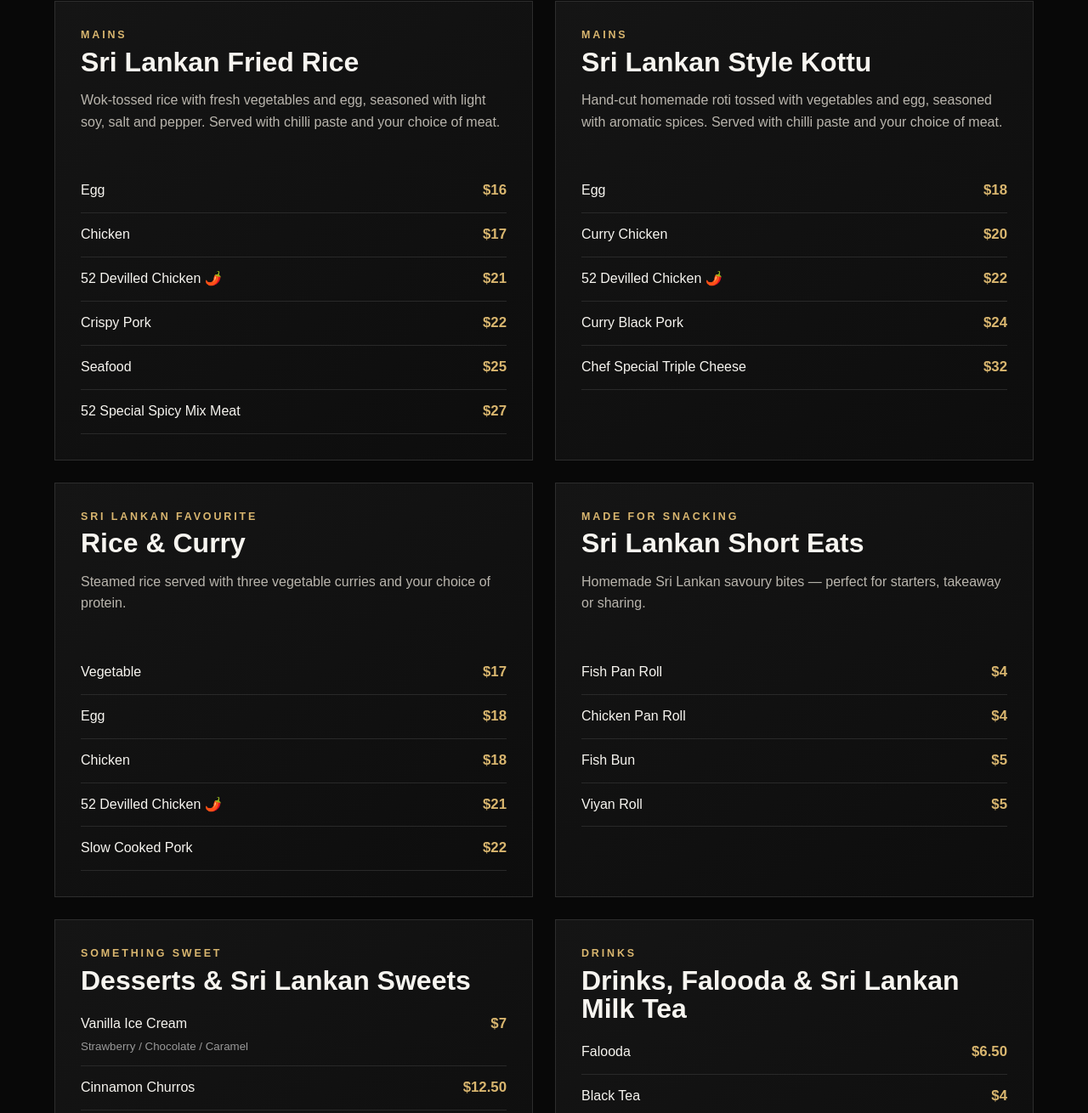
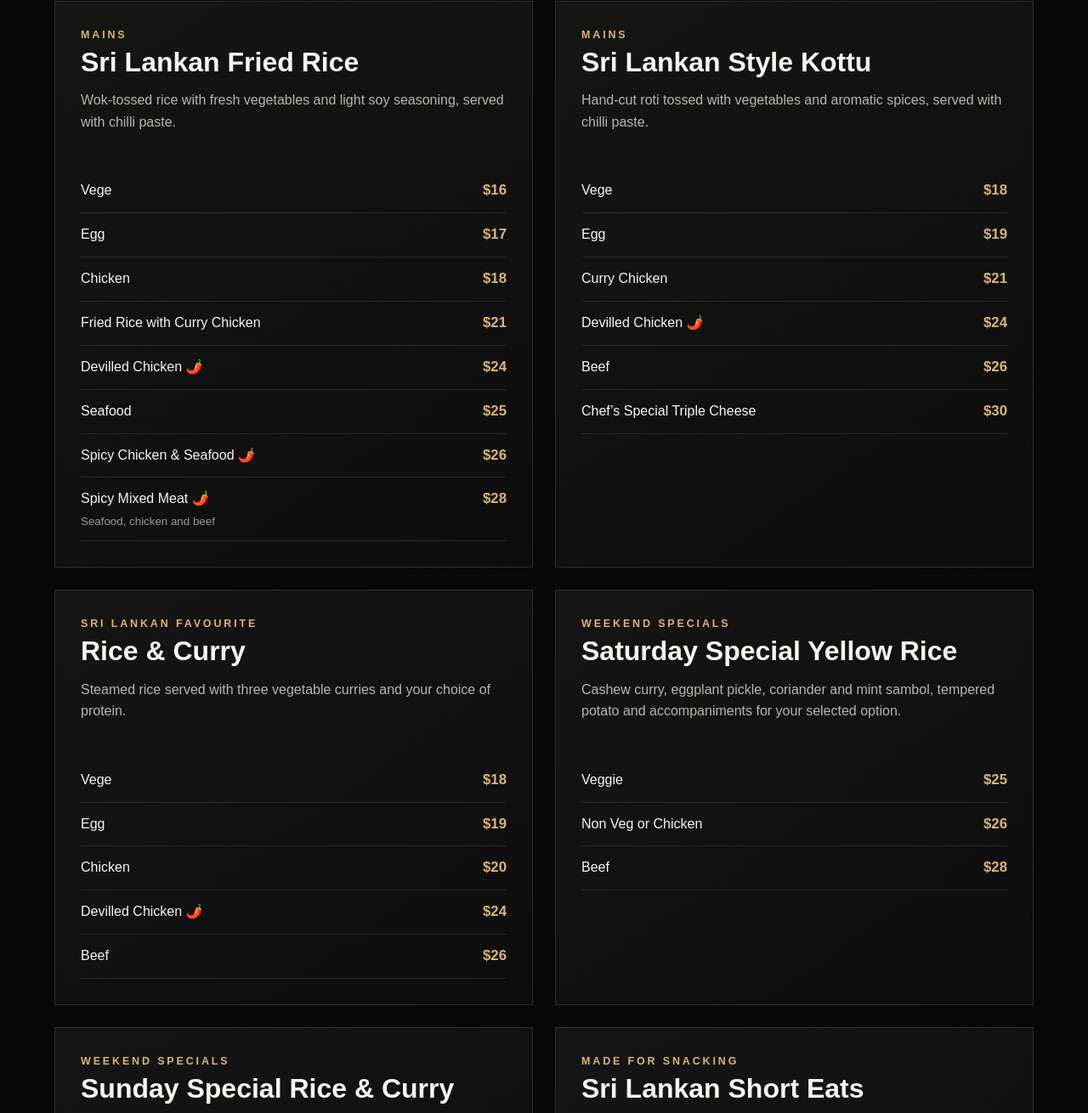
Before and after one commit to 52south/52south, a plain HTML site: page menu/index.html in a window 1280 px wide. Shown: the part 1872-3182 px from the top of the page at 85% size. Drawn offline with Linux system fonts and the light colour scheme; files that its build step writes are made by us from their sources.

Commit message:
Update menu prices to match Square and add weekend and cake options

```diff
--- a/menu/index.html
+++ b/menu/index.html
@@ -151,80 +151,122 @@
 <section class="menu-category">
 <div class="eyebrow">Mains</div>
 <h2 id="fried-rice">Sri Lankan Fried Rice</h2>
-<p class="category-desc">Wok-tossed rice with fresh vegetables and egg, seasoned with light soy, salt and pepper. Served with chilli paste and your choice of meat.</p>
+<p class="category-desc">Wok-tossed rice with fresh vegetables and light soy seasoning, served with chilli paste.</p>
 <div class="price-row">
-<span>Egg</span>
+<span>Vege</span>
 <strong>$16</strong>
 </div>
 <div class="price-row">
-<span>Chicken</span>
+<span>Egg</span>
 <strong>$17</strong>
 </div>
 <div class="price-row">
-<span>52 Devilled Chicken 🌶️</span>
+<span>Chicken</span>
+<strong>$18</strong>
+</div>
+<div class="price-row">
+<span>Fried Rice with Curry Chicken</span>
 <strong>$21</strong>
 </div>
 <div class="price-row">
-<span>Crispy Pork</span>
-<strong>$22</strong>
+<span>Devilled Chicken 🌶️</span>
+<strong>$24</strong>
 </div>
 <div class="price-row">
 <span>Seafood</span>
 <strong>$25</strong>
 </div>
 <div class="price-row">
-<span>52 Special Spicy Mix Meat</span>
-<strong>$27</strong>
+<span>Spicy Chicken &amp; Seafood 🌶️</span>
+<strong>$26</strong>
+</div>
+<div class="price-row">
+<span>Spicy Mixed Meat 🌶️ <small>Seafood, chicken and beef</small></span>
+<strong>$28</strong>
 </div>
 </section>
 <section class="menu-category">
 <div class="eyebrow">Mains</div>
 <h2 id="kottu">Sri Lankan Style Kottu</h2>
-<p class="category-desc">Hand-cut homemade roti tossed with vegetables and egg, seasoned with aromatic spices. Served with chilli paste and your choice of meat.</p>
+<p class="category-desc">Hand-cut roti tossed with vegetables and aromatic spices, served with chilli paste.</p>
 <div class="price-row">
-<span>Egg</span>
+<span>Vege</span>
 <strong>$18</strong>
 </div>
 <div class="price-row">
-<span>Curry Chicken</span>
-<strong>$20</strong>
+<span>Egg</span>
+<strong>$19</strong>
 </div>
 <div class="price-row">
-<span>52 Devilled Chicken 🌶️</span>
-<strong>$22</strong>
+<span>Curry Chicken</span>
+<strong>$21</strong>
 </div>
 <div class="price-row">
-<span>Curry Black Pork</span>
+<span>Devilled Chicken 🌶️</span>
 <strong>$24</strong>
 </div>
 <div class="price-row">
-<span>Chef Special Triple Cheese</span>
-<strong>$32</strong>
+<span>Beef</span>
+<strong>$26</strong>
+</div>
+<div class="price-row">
+<span>Chef’s Special Triple Cheese</span>
+<strong>$30</strong>
 </div>
 </section>
 <section class="menu-category">
 <div class="eyebrow">Sri Lankan favourite</div>
-<h2>Rice & Curry</h2>
+<h2 id="rice-and-curry">Rice &amp; Curry</h2>
 <p class="category-desc">Steamed rice served with three vegetable curries and your choice of protein.</p>
 <div class="price-row">
-<span>Vegetable</span>
-<strong>$17</strong>
+<span>Vege</span>
+<strong>$18</strong>
 </div>
 <div class="price-row">
 <span>Egg</span>
-<strong>$18</strong>
+<strong>$19</strong>
 </div>
 <div class="price-row">
 <span>Chicken</span>
-<strong>$18</strong>
+<strong>$20</strong>
 </div>
 <div class="price-row">
-<span>52 Devilled Chicken 🌶️</span>
-<strong>$21</strong>
+<span>Devilled Chicken 🌶️</span>
+<strong>$24</strong>
 </div>
 <div class="price-row">
-<span>Slow Cooked Pork</span>
-<strong>$22</strong>
+<span>Beef</span>
+<strong>$26</strong>
+</div>
+</section>
+<section class="menu-category">
+<div class="eyebrow">Weekend specials</div>
+<h2 id="saturday-special">Saturday Special Yellow Rice</h2>
+<p class="category-desc">Cashew curry, eggplant pickle, coriander and mint sambol, tempered potato and accompaniments for your selected option.</p>
+<div class="price-row">
+<span>Veggie</span>
+<strong>$25</strong>
+</div>
+<div class="price-row">
+<span>Non Veg or Chicken</span>
+<strong>$26</strong>
+</div>
+<div class="price-row">
+<span>Beef</span>
+<strong>$28</strong>
+</div>
+</section>
+<section class="menu-category">
+<div class="eyebrow">Weekend specials</div>
+<h2 id="sunday-special">Sunday Special Rice &amp; Curry</h2>
+<p class="category-desc">Six Sri Lankan vegetable items, fried fish or cutlet, and choice of meat.</p>
+<div class="price-row">
+<span>Regular</span>
+<strong>$23</strong>
+</div>
+<div class="price-row">
+<span>Chicken</span>
+<strong>$25</strong>
 </div>
 </section>
 <section class="menu-category">
@@ -232,20 +274,20 @@
 <h2 id="short-eats">Sri Lankan Short Eats</h2>
 <p class="category-desc">Homemade Sri Lankan savoury bites — perfect for starters, takeaway or sharing.</p>
 <div class="price-row">
-<span>Fish Pan Roll</span>
-<strong>$4</strong>
-</div>
-<div class="price-row">
-<span>Chicken Pan Roll</span>
-<strong>$4</strong>
-</div>
-<div class="price-row">
 <span>Fish Bun</span>
 <strong>$5</strong>
 </div>
 <div class="price-row">
 <span>Viyan Roll</span>
 <strong>$5</strong>
+</div>
+<div class="price-row">
+<span>Fish Pan Roll</span>
+<strong>$4.50</strong>
+</div>
+<div class="price-row">
+<span>Chicken Pan Roll</span>
+<strong>$4.50</strong>
 </div>
 </section>
 <section class="menu-category">
@@ -271,7 +313,35 @@
 <div class="price-row">
 <span>Watalappan <small>Sri Lankan coconut custard pudding with kithul treacle and cashew</small>
 </span>
-<strong>$5</strong>
+<strong>$8</strong>
+</div>
+<div class="price-row">
+<span>Crème Caramel</span>
+<strong>$8</strong>
+</div>
+<div class="price-row">
+<span>Butter Cake <small>Short</small></span>
+<strong>$9.04</strong>
+</div>
+<div class="price-row">
+<span>Butter Cake <small>Long</small></span>
+<strong>$23.70</strong>
+</div>
+<div class="price-row">
+<span>Ribbon Cake <small>Short</small></span>
+<strong>$11.70</strong>
+</div>
+<div class="price-row">
+<span>Ribbon Cake <small>Long</small></span>
+<strong>$26.20</strong>
+</div>
+<div class="price-row">
+<span>Chocolate Cake <small>Short</small></span>
+<strong>$15.80</strong>
+</div>
+<div class="price-row">
+<span>Chocolate Cake <small>Long</small></span>
+<strong>$28.90</strong>
 </div>
 </section>
 <section class="menu-category">
```
